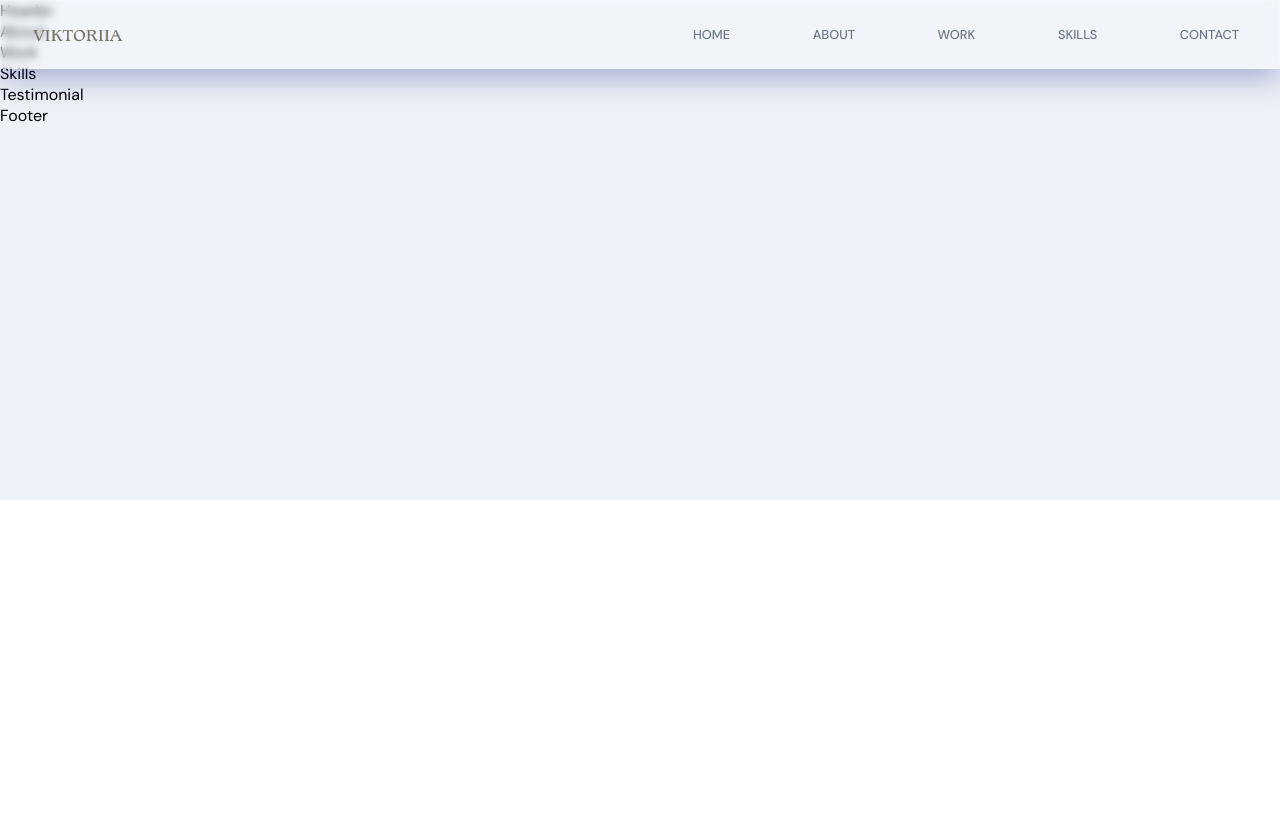
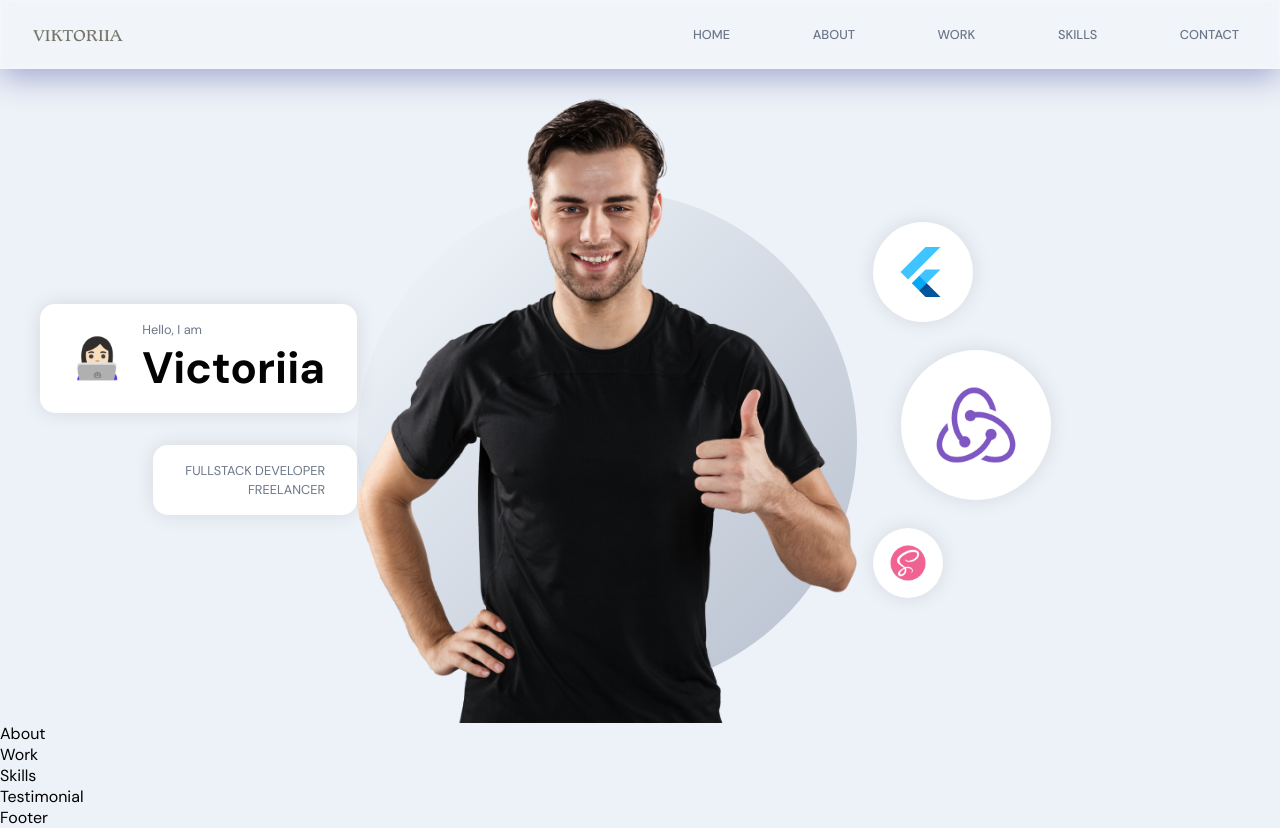
Before and after one commit to Victoriia-Ripka/portfolio, a React (Create React App) app in the folder frontend_react/: page / in a window 1280 px wide. Before the commit the page ends 800 px from the top, so only its background shows below. Built offline with nearby package versions, Linux system fonts and the light colour scheme.

Commit message:
header is done

```diff
--- a/frontend_react/src/App.scss
+++ b/frontend_react/src/App.scss
@@ -1,7 +1,6 @@
 .app {
   background-color: var(--primary-color);
   font-family: var(--font-base);
-  height: 500px;
 }
 
 .app__whitebg {
--- a/frontend_react/src/container/Header/Header.jsx
+++ b/frontend_react/src/container/Header/Header.jsx
@@ -1,9 +1,71 @@
-import React from 'react'
+import React from "react";
+import { motion } from "framer-motion";
+import { images } from "../../constants";
+import "./Header.scss";
 
-const Header = () => {
-  return (
-    <div>Header</div>
-  )
-}
+const scaleVariants = {
+  whileInView: {
+    scale: [0, 1],
+    opacity: [0, 1],
+    transition: {
+      duration: 1,
+      ease: "easeInOut",
+    },
+  },
+};
 
-export default Header
+const circles = [images.flutter, images.redux, images.sass];
+
+const Header = () => (
+  <div className="app__header app__flex">
+    <motion.div
+      whileInView={{ x: [-100, 0], opacity: [0, 1] }}
+      transition={{ duration: 0.5 }}
+      className="app__header-info"
+    >
+      <div className="app__header-badge">
+        <div className="badge-cmp app__flex">
+          <span>👩🏻‍💻</span>
+          <div style={{ marginLeft: 20 }}>
+            <p className="p-text">Hello, I am</p>
+            <h1 className="head-text">Victoriia</h1>
+          </div>
+        </div>
+
+        <div className="tag-cmp app__flex">
+          <p className="p-text">Fullstack developer</p>
+          <p className="p-text">Freelancer</p>
+        </div>
+      </div>
+    </motion.div>
+
+    <motion.div
+      whileInView={{ opacity: [0, 1] }}
+      transition={{ duration: 0.5, delayChildren: 0.5 }}
+      className="app__header-img"
+    >
+      <img src={images.profile} alt="profile_bg" />
+      <motion.img
+        whileInView={{ scale: [0, 1] }}
+        transition={{ duration: 1, ease: 'easeInOut' }}
+        src={images.circle}
+        alt="profile_circle"
+        className="overlay_circle"
+      />
+    </motion.div>
+
+    <motion.div
+      variants={scaleVariants}
+      whileInView={scaleVariants.whileInView}
+      className="app__header-circles"
+    >
+      {circles.map((circle, index) => (
+        <div className="circle-cmp app__flex" key={`circle-${index}`}>
+          <img src={circle} alt="profile_bg" />
+        </div>
+      ))}
+    </motion.div>
+  </div>
+)
+
+export default Header;
--- a/frontend_react/src/container/Header/Header.scss
+++ b/frontend_react/src/container/Header/Header.scss
@@ -0,0 +1,188 @@
+#home {
+  position: relative;
+  background: url("../../assets/bgIMG.png");
+  background-size: cover;
+  background-repeat: repeat;
+  background-position: center;
+
+  .app-wraper {
+    padding: 0;
+    .copyright {
+      display: none;
+    }
+  }
+}
+
+.app__header {
+  flex: 1;
+  width: 100%;
+  height: 100%;
+  flex-direction: row;
+  padding: 6rem 2rem 0;
+
+  @media screen and (min-width: 2000px) {
+    padding-top: 8rem;
+  }
+
+  @media screen and (max-width: 1200px) {
+    flex-direction: column;
+  }
+
+  @media screen and (max-width: 450px) {
+    padding: 6rem 1rem 2rem;
+  }
+}
+
+.app__header-info {
+  flex: 0.65;
+  display: flex;
+  flex-direction: column;
+  justify-content: flex-start;
+  align-items: flex-start;
+  height: 100%;
+  @media screen and (max-width: 2000px) {
+    width: 100%;
+    margin-right: 0rem;
+  }
+}
+
+.app__header-badge {
+  width: 100%;
+  display: flex;
+  justify-content: flex-end;
+  align-items: flex-end;
+  flex-direction: column;
+
+  .badge-cmp,
+  .tag-cmp {
+    padding: 1rem 2rem;
+    background: var(--white-color);
+    border-radius: 15px;
+    flex-direction: row;
+    width: auto;
+
+    box-shadow: 0px 0px 20px rgba(0, 0, 0, 0.1);
+  }
+
+  .tag-cmp {
+    flex-direction: column;
+    margin-top: 2rem;
+
+    p {
+      width: 100%;
+      text-transform: uppercase;
+      text-align: right;
+    }
+  }
+
+  span {
+    font-size: 2.5rem;
+
+    @media screen and (min-width: 2000px) {
+      font-size: 5rem;
+    }
+  }
+
+  @media screen and (max-width: 1200px) {
+    justify-content: flex-start;
+    align-items: flex-start;
+  }
+}
+
+.app__header-circles {
+  flex: 0.75;
+  display: flex;
+  flex-direction: column;
+  justify-content: space-evenly;
+  align-items: flex-start;
+  height: 100%;
+  margin-left: 1rem;
+
+  div {
+    width: 100px;
+    height: 100px;
+    border-radius: 50%;
+
+    background: var(--white-color);
+    box-shadow: 0px 0px 20px rgba(0, 0, 0, 0.1);
+
+    img {
+      width: 60%;
+      height: 60%;
+    }
+  }
+
+  div:nth-child(1) {
+    width: 100px;
+    height: 100px;
+  }
+
+  div:nth-child(2) {
+    margin: 1.75rem;
+    width: 150px;
+    height: 150px;
+  }
+
+  div:nth-child(3) {
+    width: 70px;
+    height: 70px;
+  }
+
+  @media screen and (min-width: 2000px) {
+    div:nth-child(2) {
+      width: 400px;
+      height: 400px;
+    }
+
+    div:nth-child(3) {
+      width: 170px;
+      height: 170px;
+    }
+
+    div:nth-child(1) {
+      width: 200px;
+      height: 200px;
+    }
+  }
+
+  @media screen and (max-width: 1200px) {
+    width: 100%;
+    flex-direction: row;
+    flex-wrap: wrap;
+    margin-left: 0;
+
+    div {
+      margin: 1rem;
+    }
+  }
+}
+
+.app__header-img {
+  flex: 1;
+  height: 100%;
+
+  display: flex;
+  justify-content: flex-end;
+  align-items: flex-end;
+  position: relative;
+
+  img {
+    width: 100%;
+    object-fit: contain;
+    z-index: 1;
+  }
+
+  .overlay_circle {
+    position: absolute;
+    left: 0;
+    right: 0;
+    bottom: 0;
+    z-index: 0;
+    width: 100%;
+    height: 90%;
+  }
+
+  @media screen and (max-width: 1200px) {
+    margin: 2rem 0;
+  }
+}
```
